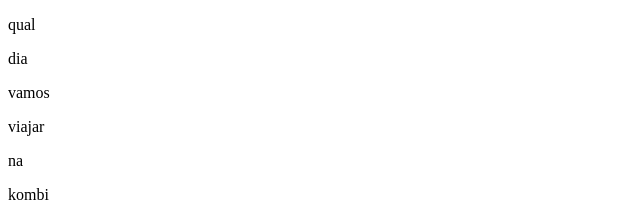
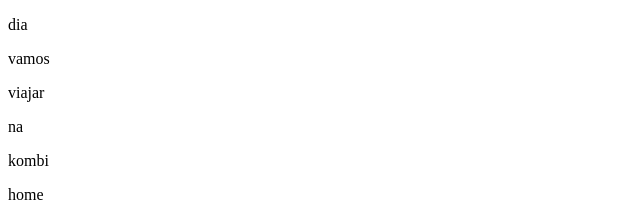
Before and after one commit to Rosanadejesussilva/projetofinal-amar-viajar, a plain HTML site: page index.html in a window 1280 px wide. Shown: the top 217 px of the page, 0-640 px from the left. Drawn offline with Linux system fonts and the light colour scheme.

Commit message:
excluir um p

```diff
--- a/index.html
+++ b/index.html
@@ -7,7 +7,7 @@
     <title>Document</title>
 </head>
 <body>
-    <p>qual</p>
+
     <p>dia</p>
     <p>vamos</p>
     <p>viajar</p>
```
